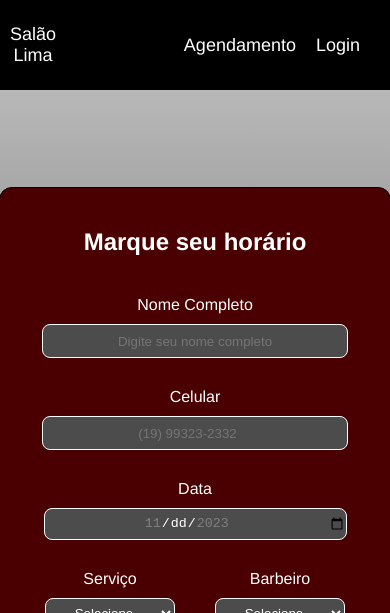
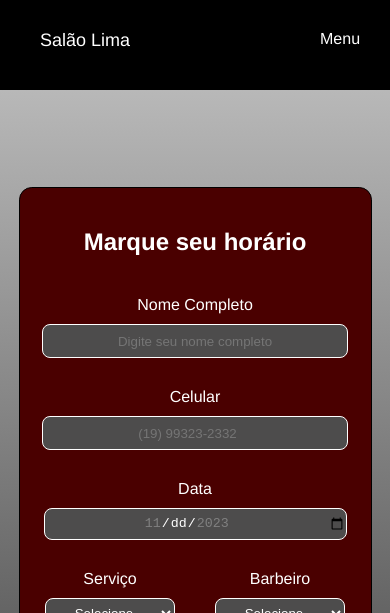
Before and after one commit to tonylimaoo/barber-project-js, a React (Create React App) app: page / in a window 390 px wide. Shown: the top 613 px of the page. Built offline with nearby package versions, Linux system fonts and the light colour scheme; no server answers; the database is empty.

Commit message:
Control.jsx

```diff
--- a/src/components/Header.jsx
+++ b/src/components/Header.jsx
@@ -1,4 +1,4 @@
-import { useContext } from 'react'
+import { useContext, useState } from 'react'
 import { AdminContext } from '../context/AdminContext'
 import './Styles/header.css'
 import { Link } from 'react-router-dom'
@@ -6,34 +6,55 @@ import { Link } from 'react-router-dom'
 export default function Header({ userSignOut, authUser }) {
 
     const { isAdmin, setIsAdmin } = useContext(AdminContext);
+    const [showMenu, setShowMenu] = useState(false);
 
-    const handleClick = () => {
+    const handleLogOutClick = () => {
         userSignOut();
         localStorage.setItem("userId", "");
         setIsAdmin(false);
     }
 
+    const handleMenuOptionClick = () => {
+        document.querySelector('.menu').classList.remove('active');
+    }
+
+    const handleHamburgerClick = (ele) => {
+        setShowMenu(showMenu ? false : true)
+
+        if (showMenu) {
+            document.querySelector('.menu').classList.add('active');
+        } else {
+            document.querySelector('.menu').classList.remove('active');
+        }
+    }
+
     return (
         <>
             <header className="header">
+                <div className="navbar">
                     <div className="logo">
                         Salão Lima
                     </div>
-                {/* <div className="hamburger">Menu</div> */}
-                <nav className="navbar">
-                    <Link to='/' className="link">Agendamento</Link>
+                    <div className="hamburger" onClick={(e) => handleHamburgerClick(e)}>Menu</div>
+
+                    <nav className="menu">
+                        <Link to='/' onClick={handleMenuOptionClick} className="link">Agendamento</Link>
                         {isAdmin &&
-                        <Link to='/controle' className="link">Horários</Link>
+                            <Link to='/controle' onClick={handleMenuOptionClick} className="link">Horários</Link>
                         }
                         {authUser &&
-                        <Link to='/my-profile' className="link">Meu Perfil</Link>
+                            <Link to='/my-profile' onClick={handleMenuOptionClick} className="link">Meu Perfil</Link>
                         }
                         {authUser ?
-                        <Link onClick={handleClick}>Sair</Link>
+                            <Link onClick={() => {
+                                handleLogOutClick();
+                                handleMenuOptionClick()
+                            }}>Sair</Link>
                             :
-                        <Link to='/login' className="link">Login</Link>
+                            <Link to='/login' onClick={handleMenuOptionClick} className="link">Login</Link>
                         }
                     </nav>
+                </div>
             </header>
         </>
     )
--- a/src/components/Styles/header.css
+++ b/src/components/Styles/header.css
@@ -3,7 +3,7 @@
   height: 60px;
   background-color: black;
   color: white;
-  padding: 15px 0;
+  padding: 15px 40px;
   display: flex;
   justify-content: space-between;
   text-align: center;
@@ -13,6 +13,7 @@
   z-index: 999;
 }
 .header a {
+  display: block;
   text-decoration: none;
   color: white;
   margin-left: 20px;
@@ -23,20 +24,72 @@
   transition: 0.5s ease;
 }
 
+.hamburger {
+  display: none;
+  width: 30px;
+  height: 30px;
+  background-color: transparent;
+  border-radius: 5px;
+  border: 0;
+  position: relative;
+  cursor: pointer;
+}
+
+.hamburger:after {
+  content: "";
+  position: absolute;
+  top: 35%;
+  left: 15%;
+  width: 70%;
+  height: 5%;
+  border-radius: 5px;
+}
+
 .navbar {
-  flex: 4;
+  display: flex;
+  width: 100%;
+  flex-direction: row;
+  justify-content: space-between;
+}
+
+.menu {
   display: flex;
   height: 100%;
-  justify-content: right;
   align-items: center;
   padding: 0 30px;
 }
 
 .logo {
-  flex: 1;
   display: flex;
   height: 100%;
   align-items: center;
   justify-content: center;
   font-size: 18px;
+}
+
+@media screen and (max-width: 980px) {
+  .hamburger {
+    display: block;
+    z-index: 999;
+  }
+  .menu {
+    position: fixed;
+    flex-direction: column;
+    justify-content: center;
+    top: 0;
+    right: -100%;
+    z-index: 998;
+    height: 100vh;
+    background-color: #222;
+    width: 100%;
+    max-width: 200px;
+    padding: 100px 20px;
+    transition: 0.5s ease;
+  }
+  .menu a {
+    padding-top: 20px;
+  }
+  .menu.active {
+    right: 0;
+  }
 }/*# sourceMappingURL=header.css.map */
--- a/src/components/Styles/header.scss
+++ b/src/components/Styles/header.scss
@@ -4,7 +4,7 @@
     height: 60px;
     background-color: black;
     color: white;
-    padding: 15px 0;
+    padding: 15px 40px;
 
     display: flex;
     justify-content: space-between;
@@ -15,7 +15,9 @@
     top: 0;
     z-index: 999;
 
+
     a {
+        display: block;
         text-decoration: none;
         color: white;
         margin-left: 20px;
@@ -27,18 +29,48 @@
         }
     }
 }
+.hamburger {
+    display: none;
+    width: 30px;
+    height: 30px;
+    background-color: transparent;
+    border-radius: 5px;
+    border: 0;
+
+    position: relative;
+    cursor: pointer;
+}
+
+.hamburger:after {
+    content: "";
+
+    position: absolute;
+    top: 35%;
+    left: 15%;
+
+    width: 70%;
+    height: 5%;
+    border-radius: 5px;
+}
 
 .navbar {
-    flex:4;
+    display: flex;
+    width: 100%;
+    flex-direction: row;
+    justify-content: space-between;
+}
+
+.menu {
+    // flex:4;
     display: flex;
     height: 100%;
-    justify-content: right;
+    // justify-content: right;
     align-items: center;
     padding: 0 30px;
 }
 
 .logo {
-    flex:1;
+    // flex:1;
     display: flex;
     height: 100%;
     align-items: center;
@@ -46,6 +78,40 @@
     font-size: 18px;
 }
 
-@media screen and (max-width: 840px) {
+@media screen and (max-width: 980px) {
+    .hamburger {
+        display: block;
+        z-index: 999;
+    }
 
+    .menu {
+        position: fixed;
+        flex-direction: column;
+        justify-content: center;
+        top: 0;
+        right: -100%;
+        z-index: 998;
+        // width: 200px;
+
+
+        height: 100vh;
+        background-color: #222;
+
+        width: 100%;
+        max-width: 200px;
+
+        padding: 100px 20px;
+
+        transition: .5s ease;
+
+        a {
+            padding-top: 20px;
+        }
+
+
+
+    }
+    .menu.active {
+        right: 0;
+    }
 }
--- a/src/components/Styles/signup-form.css
+++ b/src/components/Styles/signup-form.css
@@ -65,8 +65,7 @@
 
 @media screen and (max-width: 840px) {
   .form-section {
-    width: 100%;
-    max-width: 400px;
+    max-width: 90%;
   }
   .form-section .signup-form input {
     width: 300px;
--- a/src/components/Styles/signup-form.scss
+++ b/src/components/Styles/signup-form.scss
@@ -76,8 +76,8 @@
 
 @media screen and (max-width: 840px) {
     .form-section {
-        width: 100%;
-        max-width: 400px;
+        // width: 100%;
+        max-width: 90%;
 
         .signup-form {
             input {
--- a/src/pages/Control.jsx
+++ b/src/pages/Control.jsx
@@ -75,11 +75,13 @@ export default function Controle() {
                     </form>
                 </div>
             }
-            {isAdmin && loading ? (
+
+            {loading ? (
                 <div className="loading">
                     <h1>Carregando Dados...</h1>
                 </div>
             ) : (
+                isAdmin &&
                     dataFiltered && dataFiltered.length > 0 &&
                     dataFiltered.map((e, i) => (
                         <div className="appt-card">
```
Also changed, not shown: 2 other files (tests, documents, lock files or other folders). Lines whose indentation alone changed are shown as unchanged.
